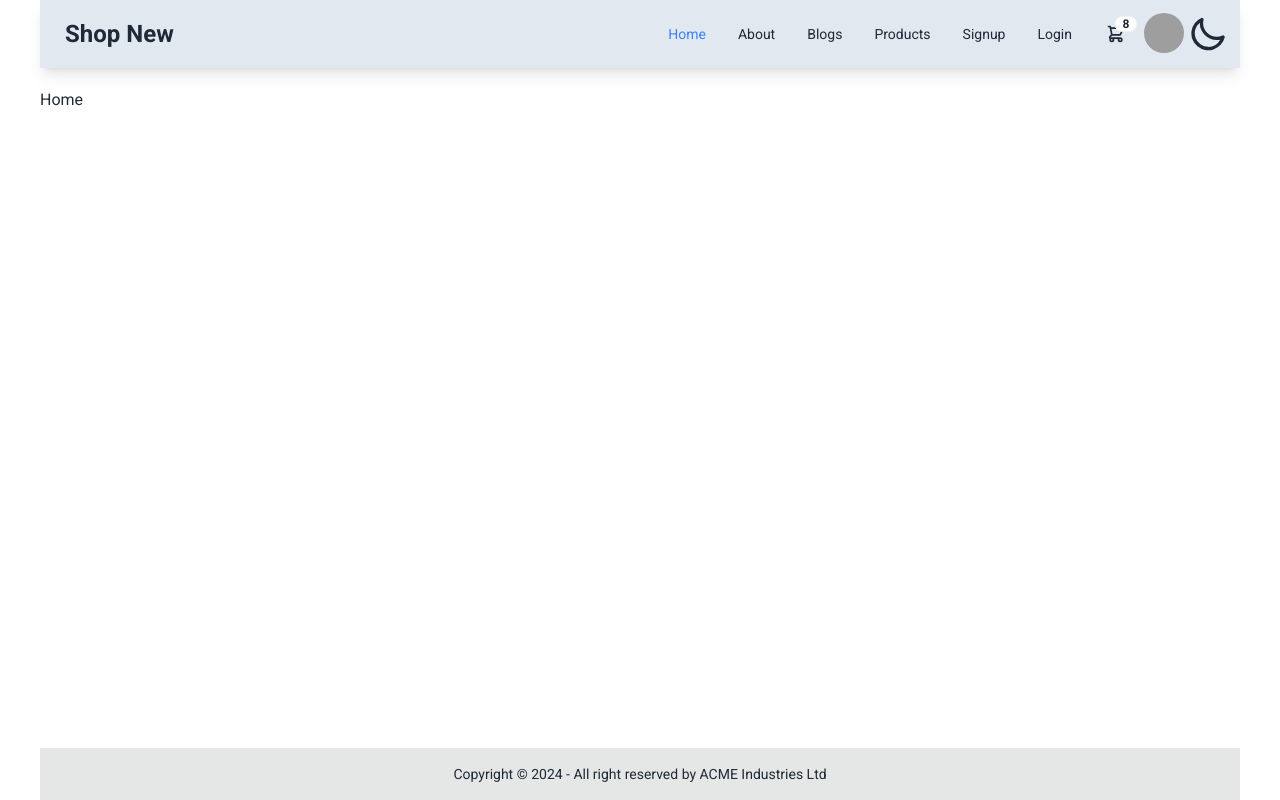
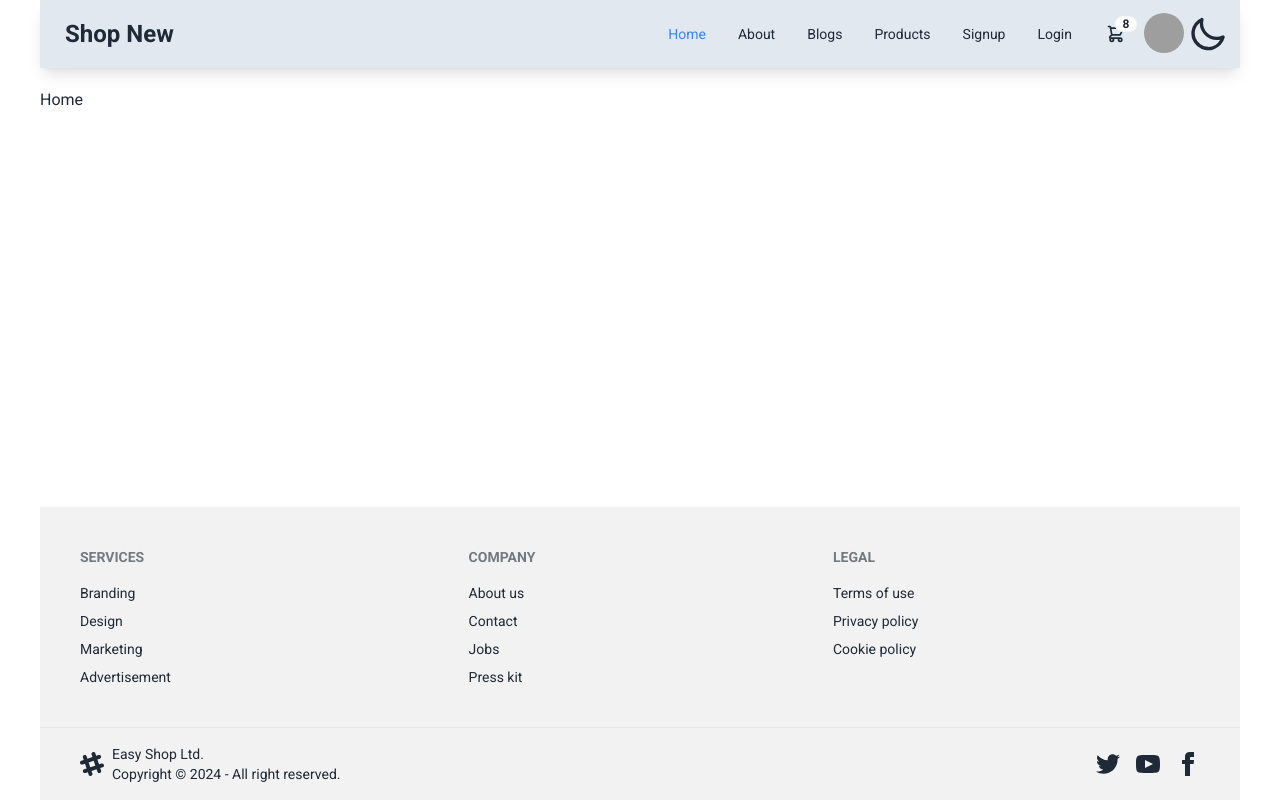
Before and after one commit to ROHAN-2497/shop-new, a Next.js app: page / in a window 1280 px wide. Built offline with nearby package versions, Linux system fonts and the light colour scheme; grey boxes are pictures that could not be loaded.

Commit message:
navber and footer Complete with full resopnsive

```diff
--- a/app/hooks/useTheme.js
+++ b/app/hooks/useTheme.js
@@ -3,6 +3,8 @@
 
 const useTheme = () => {
   const theme = useContext(ThemeContext);
+  const isClient = typeof window === "undefined";
+  if (!isClient && !theme) return {};
   if (!theme) {
     throw new Error(
       "you must wrap your application with themeProvider to use the  useTheme"
--- a/app/shared/Footer.jsx
+++ b/app/shared/Footer.jsx
@@ -1,11 +1,109 @@
+import Link from 'next/link'
 import React from 'react'
 
 const Footer = () => {
   return (
-    <footer className="footer footer-center p-4 bg-base-300 text-base-content">
-      <aside>
-        <p>Copyright © {new Date().getFullYear()} - All right reserved by ACME Industries Ltd</p>
-      </aside>
+    <footer className="mt-5">
+      <div className="footer bg-base-200 p-10 text-base-content">
+        <div>
+          <span className="footer-title">Services</span>
+          <Link href="/about" className="link-hover link">
+            Branding
+          </Link>
+          <Link href="/about" className="link-hover link">
+            Design
+          </Link>
+          <Link href="/about" className="link-hover link">
+            Marketing
+          </Link>
+          <Link href="/about" className="link-hover link">
+            Advertisement
+          </Link>
+        </div>
+        <div>
+          <span className="footer-title">Company</span>
+          <Link href="/about" className="link-hover link">
+            About us
+          </Link>
+          <Link href="/about" className="link-hover link">
+            Contact
+          </Link>
+          <Link href="/about" className="link-hover link">
+            Jobs
+          </Link>
+          <Link href="/about" className="link-hover link">
+            Press kit
+          </Link>
+        </div>
+        <div>
+          <span className="footer-title">Legal</span>
+          <Link href="/about" className="link-hover link">
+            Terms of use
+          </Link>
+          <Link href="/about" className="link-hover link">
+            Privacy policy
+          </Link>
+          <Link href="/about" className="link-hover link">
+            Cookie policy
+          </Link>
+        </div>
+      </div>
+      <div className="footer border-t border-base-300 bg-base-200 px-10 py-4 text-base-content">
+        <div className="grid-flow-col items-center">
+          <svg
+            width="24"
+            height="24"
+            viewBox="0 0 24 24"
+            xmlns="http://www.w3.org/2000/svg"
+            fillRule="evenodd"
+            clipRule="evenodd"
+            className="fill-current"
+          >
+            <path d="M22.672 15.226l-2.432.811.841 2.515c.33 1.019-.209 2.127-1.23 2.456-1.15.325-2.148-.321-2.463-1.226l-.84-2.518-5.013 1.677.84 2.517c.391 1.203-.434 2.542-1.831 2.542-.88 0-1.601-.564-1.86-1.314l-.842-2.516-2.431.809c-1.135.328-2.145-.317-2.463-1.229-.329-1.018.211-2.127 1.231-2.456l2.432-.809-1.621-4.823-2.432.808c-1.355.384-2.558-.59-2.558-1.839 0-.817.509-1.582 1.327-1.846l2.433-.809-.842-2.515c-.33-1.02.211-2.129 1.232-2.458 1.02-.329 2.13.209 2.461 1.229l.842 2.515 5.011-1.677-.839-2.517c-.403-1.238.484-2.553 1.843-2.553.819 0 1.585.509 1.85 1.326l.841 2.517 2.431-.81c1.02-.33 2.131.211 2.461 1.229.332 1.018-.21 2.126-1.23 2.456l-2.433.809 1.622 4.823 2.433-.809c1.242-.401 2.557.484 2.557 1.838 0 .819-.51 1.583-1.328 1.847m-8.992-6.428l-5.01 1.675 1.619 4.828 5.011-1.674-1.62-4.829z"></path>
+          </svg>
+          <p>
+            Easy Shop Ltd. <br />
+            Copyright © {new Date().getFullYear()} - All right reserved.
+          </p>
+        </div>
+        <div className="md:place-self-center md:justify-self-end">
+          <div className="grid grid-flow-col gap-4">
+            <a href="https://www.facebook.com/saifulsojib.bd" target="_blank">
+              <svg
+                xmlns="http://www.w3.org/2000/svg"
+                width="24"
+                height="24"
+                viewBox="0 0 24 24"
+                className="fill-current"
+              >
+                <path d="M24 4.557c-.883.392-1.832.656-2.828.775 1.017-.609 1.798-1.574 2.165-2.724-.951.564-2.005.974-3.127 1.195-.897-.957-2.178-1.555-3.594-1.555-3.179 0-5.515 2.966-4.797 6.045-4.091-.205-7.719-2.165-10.148-5.144-1.29 2.213-.669 5.108 1.523 6.574-.806-.026-1.566-.247-2.229-.616-.054 2.281 1.581 4.415 3.949 4.89-.693.188-1.452.232-2.224.084.626 1.956 2.444 3.379 4.6 3.419-2.07 1.623-4.678 2.348-7.29 2.04 2.179 1.397 4.768 2.212 7.548 2.212 9.142 0 14.307-7.721 13.995-14.646.962-.695 1.797-1.562 2.457-2.549z"></path>
+              </svg>
+            </a>
+            <a href="https://www.facebook.com/saifulsojib.bd" target="_blank">
+              <svg
+                xmlns="http://www.w3.org/2000/svg"
+                width="24"
+                height="24"
+                viewBox="0 0 24 24"
+                className="fill-current"
+              >
+                <path d="M19.615 3.184c-3.604-.246-11.631-.245-15.23 0-3.897.266-4.356 2.62-4.385 8.816.029 6.185.484 8.549 4.385 8.816 3.6.245 11.626.246 15.23 0 3.897-.266 4.356-2.62 4.385-8.816-.029-6.185-.484-8.549-4.385-8.816zm-10.615 12.816v-8l8 3.993-8 4.007z"></path>
+              </svg>
+            </a>
+            <a href="https://www.facebook.com/saifulsojib.bd" target="_blank">
+              <svg
+                xmlns="http://www.w3.org/2000/svg"
+                width="24"
+                height="24"
+                viewBox="0 0 24 24"
+                className="fill-current"
+              >
+                <path d="M9 8h-3v4h3v12h5v-12h3.642l.358-4h-4v-1.667c0-.955.192-1.333 1.115-1.333h2.885v-5h-3.808c-3.596 0-5.192 1.583-5.192 4.615v3.385z"></path>
+              </svg>
+            </a>
+          </div>
+        </div>
+      </div>
     </footer>
   )
 }
--- a/app/shared/NavBar.jsx
+++ b/app/shared/NavBar.jsx
@@ -3,10 +3,14 @@
 import Link from "next/link";
 import NavLink from "./NavLink";
 import { afterLoginNavData, beforeLoginNavData } from "../data/navData";
+import useTheme from "../hooks/useTheme";
+import { useState } from "react";
 
 const Navbar = () => {
     const user = null;
     const navData = user ? afterLoginNavData : beforeLoginNavData;
+    const [navToggle, setNavToggle] = useState(false);
+    const { theme, toggleTheme } = useTheme();
     return (
         <nav className="navbar sticky top-0 z-10 bg-slate-200 shadow-lg dark:bg-slate-900 lg:pr-3">
             <div className="flex-1">
@@ -14,12 +18,15 @@
                     Shop New
                 </Link>
             </div>
-            <div >
+            <div className={`absolute ${navToggle ? "left-0" : "left-[-120%]"
+                } top-[4.5rem] flex w-full flex-col bg-slate-200 pb-3 pt-2 transition-all duration-300 dark:bg-slate-900 lg:static lg:w-[unset] lg:flex-row lg:bg-transparent lg:pb-0 lg:pt-0 dark:lg:bg-transparent`}>
                 <ul className="menu menu-horizontal flex-col px-1 lg:flex-row">
                     {navData.map(({ path, title }) => (
                         <li key={path} className="mx-auto">
                             <NavLink
                                 href={path}
+                                exact={path === "/"}
+                                onClick={() => setNavToggle(false)}
                                 activeClassName="text-blue-500"
                             >
                                 {title}
@@ -64,15 +71,37 @@
             </div>
             <label className="swap swap-rotate">
 
-                {/* this hidden checkbox controls the state */}
-                <input type="checkbox" className="theme-controller" value="synthwave" />
+                <input onChange={toggleTheme} checked={theme === "dark"} type="checkbox" className="theme-controller" value="synthwave" />
 
-                {/* sun icon */}
                 <svg className="swap-on fill-current w-10 h-10" xmlns="http://www.w3.org/2000/svg" viewBox="0 0 24 24"><path d="M5.64,17l-.71.71a1,1,0,0,0,0,1.41,1,1,0,0,0,1.41,0l.71-.71A1,1,0,0,0,5.64,17ZM5,12a1,1,0,0,0-1-1H3a1,1,0,0,0,0,2H4A1,1,0,0,0,5,12Zm7-7a1,1,0,0,0,1-1V3a1,1,0,0,0-2,0V4A1,1,0,0,0,12,5ZM5.64,7.05a1,1,0,0,0,.7.29,1,1,0,0,0,.71-.29,1,1,0,0,0,0-1.41l-.71-.71A1,1,0,0,0,4.93,6.34Zm12,.29a1,1,0,0,0,.7-.29l.71-.71a1,1,0,1,0-1.41-1.41L17,5.64a1,1,0,0,0,0,1.41A1,1,0,0,0,17.66,7.34ZM21,11H20a1,1,0,0,0,0,2h1a1,1,0,0,0,0-2Zm-9,8a1,1,0,0,0-1,1v1a1,1,0,0,0,2,0V20A1,1,0,0,0,12,19ZM18.36,17A1,1,0,0,0,17,18.36l.71.71a1,1,0,0,0,1.41,0,1,1,0,0,0,0-1.41ZM12,6.5A5.5,5.5,0,1,0,17.5,12,5.51,5.51,0,0,0,12,6.5Zm0,9A3.5,3.5,0,1,1,15.5,12,3.5,3.5,0,0,1,12,15.5Z" /></svg>
 
-                {/* moon icon */}
                 <svg className="swap-off fill-current w-10 h-10" xmlns="http://www.w3.org/2000/svg" viewBox="0 0 24 24"><path d="M21.64,13a1,1,0,0,0-1.05-.14,8.05,8.05,0,0,1-3.37.73A8.15,8.15,0,0,1,9.08,5.49a8.59,8.59,0,0,1,.25-2A1,1,0,0,0,8,2.36,10.14,10.14,0,1,0,22,14.05,1,1,0,0,0,21.64,13Zm-9.5,6.69A8.14,8.14,0,0,1,7.08,5.22v.27A10.15,10.15,0,0,0,17.22,15.63a9.79,9.79,0,0,0,2.1-.22A8.11,8.11,0,0,1,12.14,19.73Z" /></svg>
 
+            </label>
+            <label className="swap-rotate swap btn-ghost btn-circle btn ml-2 bg-white dark:bg-slate-800 lg:hidden">
+                <input
+                    checked={navToggle}
+                    onChange={() => setNavToggle((pre) => !pre)}
+                    type="checkbox"
+                />
+                <svg
+                    className="swap-off fill-current"
+                    xmlns="http://www.w3.org/2000/svg"
+                    width="32"
+                    height="32"
+                    viewBox="0 0 512 512"
+                >
+                    <path d="M64,384H448V341.33H64Zm0-106.67H448V234.67H64ZM64,128v42.67H448V128Z" />
+                </svg>
+                <svg
+                    className="swap-on fill-current"
+                    xmlns="http://www.w3.org/2000/svg"
+                    width="32"
+                    height="32"
+                    viewBox="0 0 512 512"
+                >
+                    <polygon points="400 145.49 366.51 112 256 222.51 145.49 112 112 145.49 222.51 256 112 366.51 145.49 400 256 289.49 366.51 400 400 366.51 289.49 256 400 145.49" />
+                </svg>
             </label>
         </nav>
     );
```
